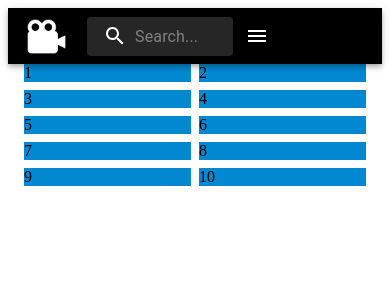
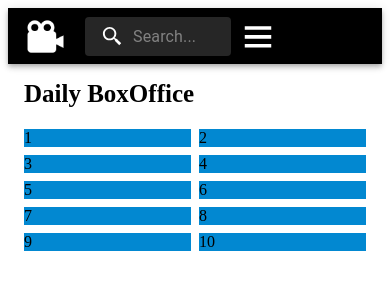
Before and after one commit to eomdh/react-movie-app, a React (Create React App) app in the folder client/: page / in a window 390 px wide. Shown: the top 300 px of the page. Built offline with nearby package versions, Linux system fonts and the light colour scheme.

Commit message:
NavBar 수정 space-between 적용안됨

```diff
--- a/client/package.json
+++ b/client/package.json
@@ -6,13 +6,13 @@
   "dependencies": {
     "@emotion/react": "^11.10.5",
     "@emotion/styled": "^11.10.5",
-    "@mui/icons-material": "^5.10.14",
     "@mui/material": "^5.10.14",
     "@testing-library/jest-dom": "^5.16.5",
     "@testing-library/react": "^13.4.0",
     "@testing-library/user-event": "^13.5.0",
     "react": "^18.2.0",
     "react-dom": "^18.2.0",
+    "react-icons": "^4.6.0",
     "react-scripts": "^5.0.1",
     "web-vitals": "^2.1.4"
   },
--- a/client/public/index.html
+++ b/client/public/index.html
@@ -24,7 +24,7 @@
       work correctly both with client-side routing and a non-root public URL.
       Learn how to configure a non-root public URL by running `npm run build`.
     -->
-    <title>React-Movie-App</title>
+    <title>Movie-App</title>
   </head>
   <body>
     <noscript>You need to enable JavaScript to run this app.</noscript>
--- a/client/src/components/AppLayout.js
+++ b/client/src/components/AppLayout.js
@@ -1,9 +1,28 @@
 import React from 'react';
 import { Box, Container, Grid } from '@mui/material';
+/** @jsxImportSource @emotion/react */
+import { css } from '@emotion/react';
+
+const HeaderStyle = css`
+    display: flex;
+    align-items: center;
+    font-size: 25px;
+    font-weight: bold;
+    height: 60px;
+    margin-bottom: 5px;
+`;
+
+const IconStyle = css`
+    font-size: 40px;
+    margin-right: 5px;
+`;
 
 function AppLayout() {
     return (
         <Container maxWidth="lg">
+            <Box css={HeaderStyle}>
+                Daily BoxOffice
+            </Box>
             <Grid container spacing={1}>
                 <Grid item xs={6} md={3}>
                     <Box bgcolor="info.main">
--- a/client/src/components/NavBar.js
+++ b/client/src/components/NavBar.js
@@ -1,28 +1,26 @@
 import React from 'react';
-import { AppBar, Box, Toolbar, Container, Button, InputBase, IconButton, Menu, MenuItem, Typography } from '@mui/material';
-import MenuIcon from '@mui/icons-material/Menu';
-import SearchIcon from '@mui/icons-material/Search';
+import { AppBar, Box, Toolbar, Container, Button, InputBase, IconButton, Menu, MenuItem, Typography, Stack } from '@mui/material';
+import { BiSearchAlt2 } from "react-icons/bi";
+import { TfiMenu } from "react-icons/tfi";
 /** @jsxImportSource @emotion/react */
 import { css } from '@emotion/react';
 import { styled, alpha } from '@mui/material/styles';
 
-// const AppBarStyle = css`
-//   background-color: black;
-// `;
-
-const LogoStyle = css`
-  width: 45px;
+const logoStyle = css`
+  width: 43px;
   margin-right: 10px;
 `;
 
 const StyledAppBar = styled(AppBar)(({ theme }) => ({
-  position: 'relative',
   backgroundColor: 'black',
   width: '100%',
-  [theme.breakpoints.up('xs')]: {
+}));
+
+const StyledContainer = styled(Container)(({ theme }) => ({
+  [theme.breakpoints.down('sm')]: {
     display: 'flex',
-    justifyContent: 'space-between'
-  },
+    justifyContent: "space-between",
+  }
 }));
 
 const Search = styled('div')(({ theme }) => ({
@@ -32,8 +30,6 @@ const Search = styled('div')(({ theme }) => ({
   '&:hover': {
     backgroundColor: alpha(theme.palette.common.white, 0.25),
   },
-  marginLeft: 0,
-  width: '100%',
   [theme.breakpoints.up('xs')]: {
     marginLeft: theme.spacing(1),
     width: 'auto',
@@ -92,9 +88,9 @@ function NavBar() {
 
     return (
       <StyledAppBar position="static">
-        <Container maxWidth="lg">
+        <StyledContainer maxWidth="lg">
           <Toolbar disableGutters>
-            <img src="/assets/logo.png" alt='icon' css={LogoStyle} />
+            <img src="/assets/logo.png" alt='icon' css={logoStyle} />
             <Box sx={{ flexGrow: 1, display: { xs: 'none', sm: 'flex' } }}>
               {pages.map((page) => (
                 <Button
@@ -108,7 +104,7 @@ function NavBar() {
             </Box>
             <Search>
               <SearchIconWrapper>
-                <SearchIcon />
+                <BiSearchAlt2 css={css`font-size: 23px;`}/>
               </SearchIconWrapper>
               <StyledInputBase
                 placeholder="Search..."
@@ -124,7 +120,7 @@ function NavBar() {
                 onClick={handleOpenNavMenu}
                 color="inherit"
               >
-                <MenuIcon />
+                <TfiMenu css={css`font-size: 30px;`} />
               </IconButton>
               <Menu
               id="menu-appbar"
@@ -152,7 +148,7 @@ function NavBar() {
             </Menu>
             </Box>
           </Toolbar>
-        </Container>
+        </StyledContainer>
       </StyledAppBar>
     )
 }
```
Also changed, not shown: 1 other file (tests, documents, lock files or other folders).
